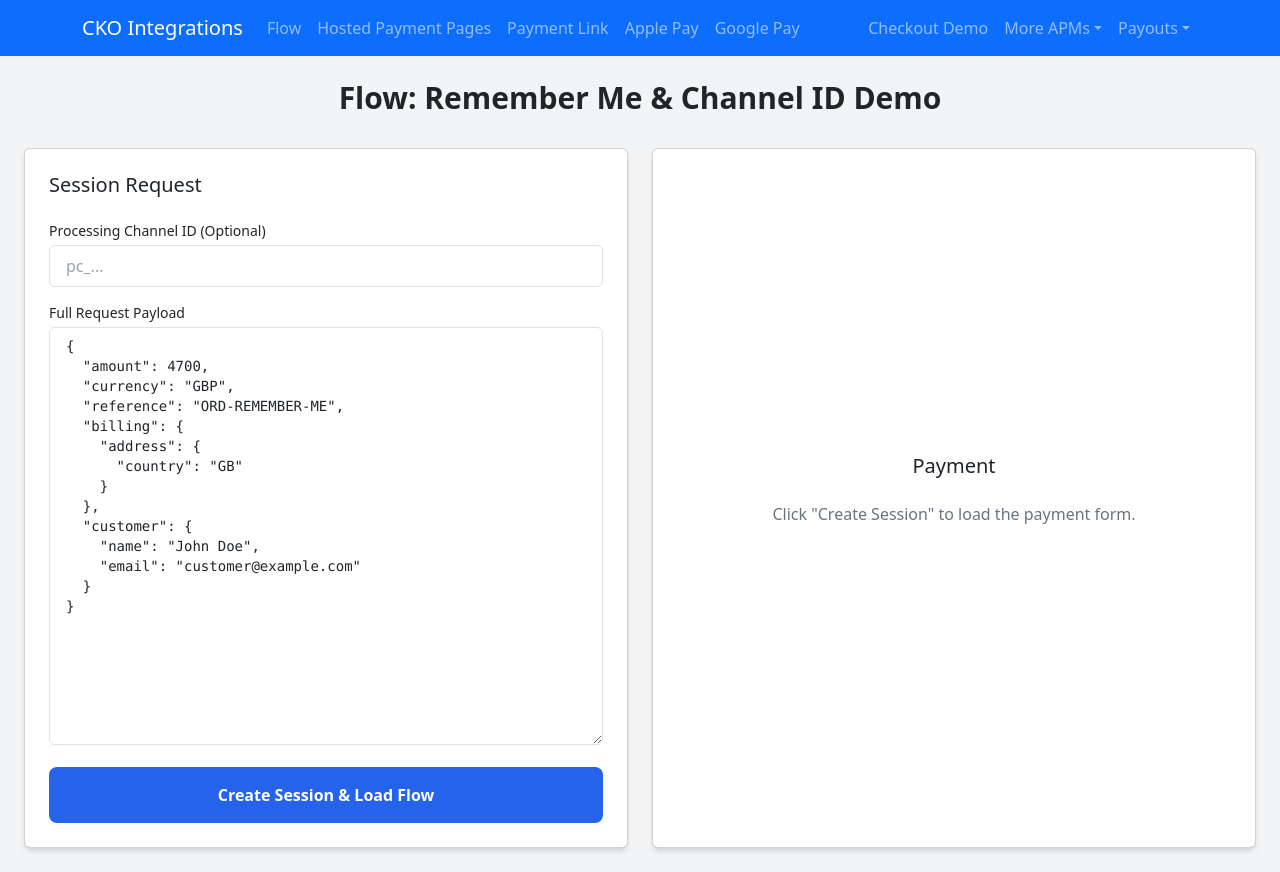
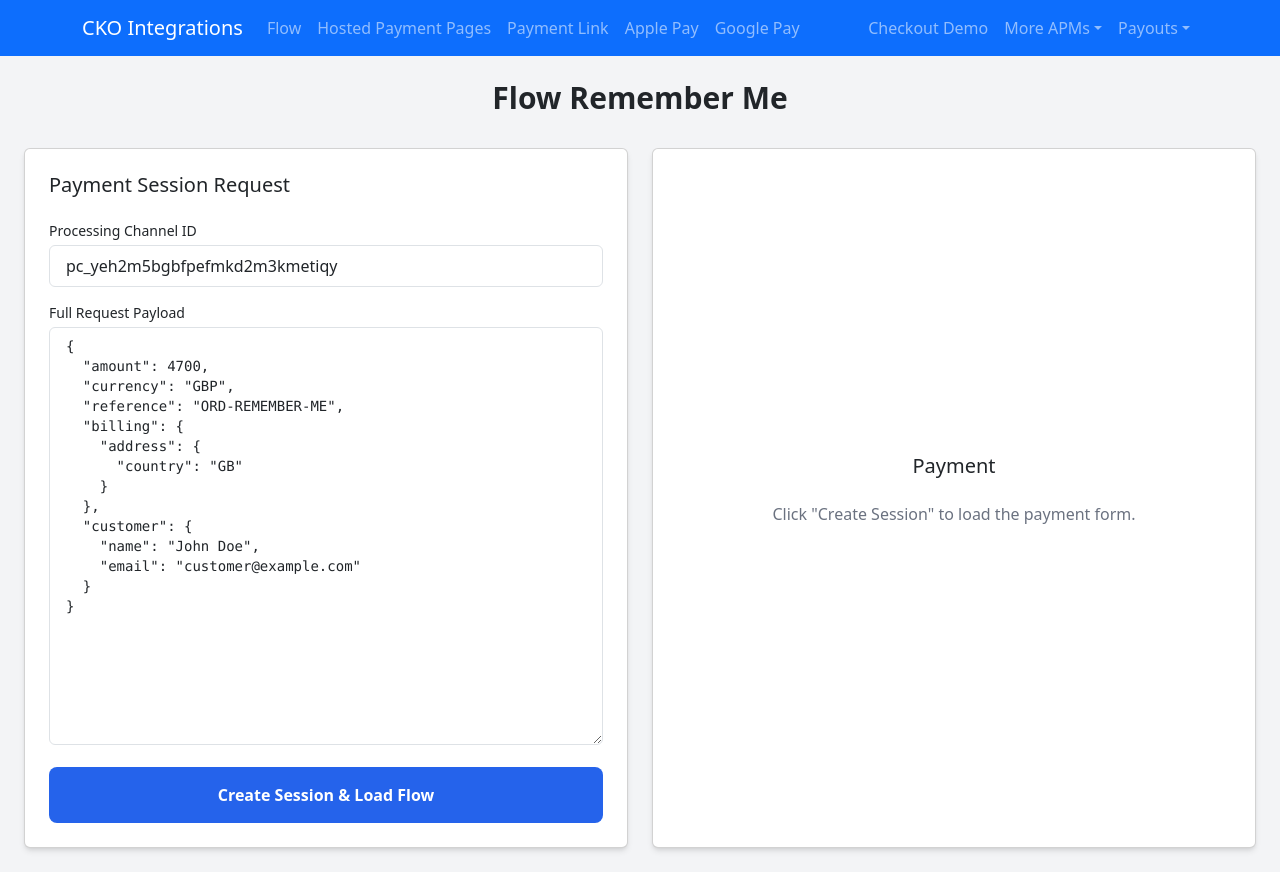
Before and after one commit to Mark-Reilly-Checkout/React-Flask-Project, a React (Create React App) app in the folder frontend/: page /rememberMe in a window 1280 px wide. Built offline with nearby package versions, Linux system fonts and the light colour scheme.

Commit message:
Added Remember Me Demo

```diff
--- a/frontend/src/components/FlowCallbacks/RememberMe.js
+++ b/frontend/src/components/FlowCallbacks/RememberMe.js
@@ -31,8 +31,7 @@ const RememberMe = () => {
     const [sessionPayload, setSessionPayload] = useState(defaultSessionPayload);
     const [jsonInput, setJsonInput] = useState(JSON.stringify(defaultSessionPayload, null, 2));
     const [jsonError, setJsonError] = useState(null);
-    const [processingChannelId, setProcessingChannelId] = useState(''); // New state for the channel ID
-
+    const [processingChannelId, setProcessingChannelId] = useState('pc_yeh2m5bgbfpefmkd2m3kmetiqy');
     const flowComponentRef = useRef(null);
 
     // Handler for the JSON text area input
@@ -121,21 +120,21 @@ const RememberMe = () => {
 
     return (
         <div className="min-h-screen bg-gray-100 p-6">
-            <h1 className="text-3xl font-bold text-center mb-8">Flow: Remember Me & Channel ID Demo</h1>
+            <h1 className="text-3xl font-bold text-center mb-8">Flow Remember Me</h1>
 
             <div className="grid grid-cols-1 md:grid-cols-2 gap-6">
                 {/* Left Panel: Configuration */}
                 <Card className="p-6 rounded-xl shadow-md bg-white">
-                    <Card.Title className="text-xl font-semibold mb-4">Session Request</Card.Title>
+                    <Card.Title className="text-xl font-semibold mb-4">Payment Session Request</Card.Title>
                     <div className="space-y-4">
                         <div>
-                            <label className="block text-sm font-medium mb-1">Processing Channel ID (Optional)</label>
+                            <label className="block text-sm font-medium mb-1">Processing Channel ID</label>
                             <input
                                 type="text"
                                 value={processingChannelId}
                                 onChange={(e) => setProcessingChannelId(e.target.value)}
                                 className="w-full border rounded px-3 py-2"
-                                placeholder="pc_..."
+                                placeholder="pc_yeh2m5bgbfpefmkd2m3kmetiqy"
                             />
                         </div>
                         <div>
```
